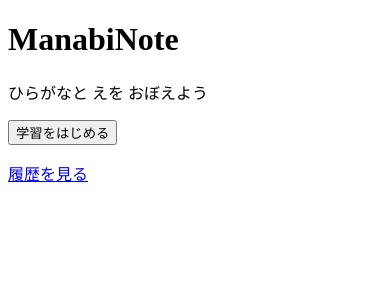
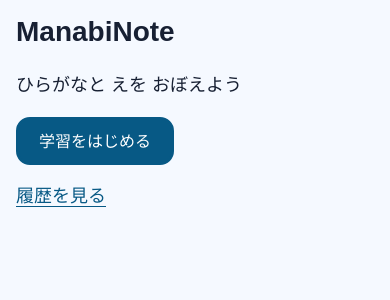
Before and after one commit to blackowlest-wq/ManabiNote, a React (Vite) app: page /quiz in a window 390 px wide. Shown: the top 300 px of the page. Built offline with nearby package versions, Linux system fonts and the light colour scheme.

Commit message:
style: add child friendly accessible layout

```diff
--- a/src/app/App.tsx
+++ b/src/app/App.tsx
@@ -1,5 +1,6 @@
 import { HashRouter } from 'react-router-dom'
 import { QuizSessionProvider } from '../features/quiz/QuizSessionProvider'
+import '../styles/global.css'
 import { AppRouter } from './router'
 
 export function App() {
--- a/src/features/question-types/kana-to-picture/components/KanaQuestion.tsx
+++ b/src/features/question-types/kana-to-picture/components/KanaQuestion.tsx
@@ -11,19 +11,10 @@ export type KanaQuestionProps = {
 export function KanaQuestion({ question, selectedChoiceId, disabled, onSelect }: KanaQuestionProps) {
   return (
     <section aria-label="かなの問題">
-      <style>{`
-        .kana-picture-choice:focus-visible {
-          outline: 4px solid #f59e0b;
-          outline-offset: 4px;
-        }
-        .kana-picture-choice:disabled {
-          opacity: 0.72;
-        }
-      `}</style>
-      <h2 style={{ color: '#0f172a', fontSize: 'clamp(4rem, 16vw, 7rem)', lineHeight: 1, margin: '0 0 2rem', textAlign: 'center' }}>
+      <h2 className="kana-question__kana">
         {question.kana}
       </h2>
-      <div style={{ display: 'grid', gap: '1rem', gridTemplateColumns: 'repeat(auto-fit, minmax(9rem, 1fr))' }}>
+      <div className="kana-question__choices">
         {question.choices.map((choice) => (
           <PictureChoice
             key={choice.id}
--- a/src/features/question-types/kana-to-picture/components/PictureChoice.tsx
+++ b/src/features/question-types/kana-to-picture/components/PictureChoice.tsx
@@ -16,20 +16,6 @@ export function PictureChoice({ choice, selected, disabled, onSelect }: PictureC
       aria-pressed={selected}
       disabled={disabled}
       onClick={() => onSelect(choice.id)}
-      style={{
-        alignItems: 'center',
-        background: selected ? '#e0f2fe' : '#ffffff',
-        border: selected ? '3px solid #0369a1' : '2px solid #94a3b8',
-        borderRadius: '1rem',
-        color: '#0f172a',
-        cursor: disabled ? 'default' : 'pointer',
-        display: 'flex',
-        flexDirection: 'column',
-        gap: '0.5rem',
-        minHeight: '12rem',
-        padding: '1rem',
-        width: '100%',
-      }}
     >
       <img src={choice.imageSrc} alt={choice.label} width="160" height="160" />
       <span>{choice.label}</span>
--- a/src/features/quiz/components/AnswerFeedback.tsx
+++ b/src/features/quiz/components/AnswerFeedback.tsx
@@ -5,7 +5,7 @@ export type AnswerFeedbackProps = {
 
 export function AnswerFeedback({ isCorrect, correctLabel }: AnswerFeedbackProps) {
   return (
-    <div role="status" aria-live="polite">
+    <div className="choice-feedback" role="status" aria-live="polite">
       {isCorrect ? (
         <p><span aria-hidden="true">✅</span> <span>正解！</span></p>
       ) : (
--- a/src/pages/HistoryPage/HistoryPage.tsx
+++ b/src/pages/HistoryPage/HistoryPage.tsx
@@ -1,13 +1,13 @@
 import { useState } from 'react'
 import { Link } from 'react-router-dom'
 import { loadHistory } from '../../features/history/model/historyStorage'
+import { PageLayout } from '../../shared/components/PageLayout'
 
 export function HistoryPage() {
   const [history] = useState(() => loadHistory())
 
   return (
-    <main>
-      <h1>学習履歴</h1>
+    <PageLayout title="学習履歴">
       {history.length === 0 ? (
         <p>まだ学習履歴がありません</p>
       ) : (
@@ -16,6 +16,6 @@ export function HistoryPage() {
         </ul>
       )}
       <Link to="/">ホームへ戻る</Link>
-    </main>
+    </PageLayout>
   )
 }
--- a/src/pages/HomePage/HomePage.tsx
+++ b/src/pages/HomePage/HomePage.tsx
@@ -1,5 +1,7 @@
 import { Link, useNavigate } from 'react-router-dom'
 import { useQuizSession } from '../../features/quiz/QuizSessionProvider'
+import { PageLayout } from '../../shared/components/PageLayout'
+import { PrimaryButton } from '../../shared/components/PrimaryButton'
 
 export function HomePage() {
   const navigate = useNavigate()
@@ -10,12 +12,11 @@ export function HomePage() {
   }
 
   return (
-    <main>
-      <h1>ManabiNote</h1>
+    <PageLayout title="ManabiNote">
       <p>ひらがなと えを おぼえよう</p>
-      <button type="button" onClick={handleStart}>学習をはじめる</button>
+      <PrimaryButton onClick={handleStart}>学習をはじめる</PrimaryButton>
       <p><Link to="/history">履歴を見る</Link></p>
       {error && <p role="alert">問題を読み込めませんでした。</p>}
-    </main>
+    </PageLayout>
   )
 }
--- a/src/pages/QuizPage/QuizPage.tsx
+++ b/src/pages/QuizPage/QuizPage.tsx
@@ -3,18 +3,20 @@ import { KanaQuestion } from '../../features/question-types/kana-to-picture/comp
 import { AnswerFeedback } from '../../features/quiz/components/AnswerFeedback'
 import { QuizProgress } from '../../features/quiz/components/QuizProgress'
 import { useQuizSession } from '../../features/quiz/QuizSessionProvider'
+import { PageLayout } from '../../shared/components/PageLayout'
+import { PrimaryButton } from '../../shared/components/PrimaryButton'
 
 export function QuizPage() {
   const navigate = useNavigate()
   const { session, lastAnswer, answer, nextQuestion, error } = useQuizSession()
 
   if (!session) {
-    return <main><p>学習を開始してください。</p><Link to="/">ホームへ戻る</Link></main>
+    return <PageLayout title="ひらがな れんしゅう"><p>学習を開始してください。</p><Link to="/">ホームへ戻る</Link></PageLayout>
   }
 
   const answerIndex = lastAnswer ? session.currentIndex - 1 : session.currentIndex
   const question = session.questions[answerIndex]
-  if (!question) return <main><p>問題を表示できません。</p><Link to="/">ホームへ戻る</Link></main>
+  if (!question) return <PageLayout title="ひらがな れんしゅう"><p>問題を表示できません。</p><Link to="/">ホームへ戻る</Link></PageLayout>
 
   const correctChoice = question.choices.find((choice) => choice.id === question.correctChoiceId)
   const handleNext = () => {
@@ -23,7 +25,7 @@ export function QuizPage() {
   }
 
   return (
-    <main>
+    <PageLayout title="ひらがな れんしゅう">
       <QuizProgress current={answerIndex + 1} total={session.questions.length} />
       <KanaQuestion
         question={question}
@@ -34,10 +36,10 @@ export function QuizPage() {
       {lastAnswer && correctChoice && (
         <>
           <AnswerFeedback isCorrect={lastAnswer.isCorrect} correctLabel={correctChoice.label} />
-          <button type="button" onClick={handleNext}>次の問題</button>
+          <PrimaryButton onClick={handleNext}>次の問題</PrimaryButton>
         </>
       )}
       {error && <p role="alert">{error.message}</p>}
-    </main>
+    </PageLayout>
   )
 }
--- a/src/pages/ResultPage/ResultPage.tsx
+++ b/src/pages/ResultPage/ResultPage.tsx
@@ -3,6 +3,7 @@ import { Link } from 'react-router-dom'
 import { appendHistory } from '../../features/history/model/historyStorage'
 import type { HistoryRecord } from '../../features/history/model/historyTypes'
 import { useQuizSession } from '../../features/quiz/QuizSessionProvider'
+import { PageLayout } from '../../shared/components/PageLayout'
 
 export function ResultPage() {
   const { result, savedResultId, markResultSaved } = useQuizSession()
@@ -22,13 +23,12 @@ export function ResultPage() {
   }, [result, savedResultId, markResultSaved])
 
   if (!result || !result.answers.length) {
-    return <main><p>結果を表示できません</p><Link to="/">ホームへ戻る</Link></main>
+    return <PageLayout title="けっか"><p>結果を表示できません</p><Link to="/">ホームへ戻る</Link></PageLayout>
   }
 
   const score = result.answers.filter((answer) => answer.isCorrect).length
   return (
-    <main>
-      <h1>けっか</h1>
+    <PageLayout title="けっか">
       <p>{score} / {result.questions.length}</p>
       <ul>
         {result.answers.map((answer) => (
@@ -39,6 +39,6 @@ export function ResultPage() {
       </ul>
       <p><Link to="/">もういちど</Link></p>
       <p><Link to="/history">履歴を見る</Link></p>
-    </main>
+    </PageLayout>
   )
 }
--- /dev/null
+++ b/src/shared/components/PageLayout.tsx
@@ -0,0 +1,17 @@
+import type { ReactNode } from 'react'
+
+export type PageLayoutProps = {
+  title: string
+  children: ReactNode
+}
+
+export function PageLayout({ title, children }: PageLayoutProps) {
+  return (
+    <main className="page-layout">
+      <div className="page-layout__content">
+        <h1>{title}</h1>
+        {children}
+      </div>
+    </main>
+  )
+}
--- /dev/null
+++ b/src/shared/components/PrimaryButton.tsx
@@ -0,0 +1,11 @@
+import { forwardRef, type ButtonHTMLAttributes } from 'react'
+
+export type PrimaryButtonProps = ButtonHTMLAttributes<HTMLButtonElement>
+
+export const PrimaryButton = forwardRef<HTMLButtonElement, PrimaryButtonProps>(
+  function PrimaryButton({ className, type = 'button', ...props }, ref) {
+    const classes = ['primary-button', className].filter(Boolean).join(' ')
+
+    return <button ref={ref} type={type} className={classes} data-focus-ring="true" {...props} />
+  },
+)
--- /dev/null
+++ b/src/styles/global.css
@@ -0,0 +1,146 @@
+:root {
+  color: #172033;
+  background: #f5f9ff;
+  font-family: 'Hiragino Kaku Gothic ProN', 'Yu Gothic', Meiryo, sans-serif;
+  font-synthesis: none;
+  line-height: 1.5;
+  text-rendering: optimizeLegibility;
+}
+
+* {
+  box-sizing: border-box;
+}
+
+html {
+  min-width: 320px;
+}
+
+body {
+  margin: 0;
+  min-width: 320px;
+  min-height: 100vh;
+}
+
+button,
+a {
+  font: inherit;
+}
+
+a {
+  color: #075985;
+  font-weight: 700;
+  text-underline-offset: 0.2em;
+}
+
+a:focus-visible,
+button:focus-visible {
+  outline: 4px solid #f59e0b;
+  outline-offset: 4px;
+}
+
+.page-layout {
+  min-height: 100vh;
+  padding: clamp(1rem, 4vw, 3rem);
+}
+
+.page-layout__content {
+  width: min(100%, 62rem);
+  margin: 0 auto;
+}
+
+.page-layout h1 {
+  margin: 0 0 1.5rem;
+  color: #172033;
+  font-size: clamp(1.75rem, 7vw, 3rem);
+  line-height: 1.15;
+  overflow-wrap: anywhere;
+}
+
+.page-layout p {
+  font-size: 1.125rem;
+}
+
+.primary-button {
+  min-height: 3rem;
+  border: 3px solid #075985;
+  border-radius: 0.875rem;
+  padding: 0.7rem 1.25rem;
+  background: #075985;
+  color: #ffffff;
+  cursor: pointer;
+  font-weight: 800;
+  line-height: 1.2;
+}
+
+.primary-button:hover:not(:disabled) {
+  background: #0c4a6e;
+}
+
+.primary-button:disabled {
+  cursor: not-allowed;
+  opacity: 0.62;
+}
+
+.kana-question__kana {
+  margin: 0 0 2rem;
+  color: #172033;
+  font-size: clamp(4rem, 16vw, 7rem);
+  line-height: 1;
+  text-align: center;
+}
+
+.kana-question__choices {
+  display: grid;
+  grid-template-columns: repeat(auto-fit, minmax(min(100%, 9rem), 1fr));
+  gap: 1rem;
+}
+
+.kana-picture-choice {
+  min-height: 12rem;
+  width: 100%;
+  align-items: center;
+  border: 2px solid #334155;
+  border-radius: 1rem;
+  padding: 1rem;
+  background: #ffffff;
+  color: #172033;
+  cursor: pointer;
+  display: flex;
+  flex-direction: column;
+  gap: 0.5rem;
+  font-weight: 700;
+}
+
+.kana-picture-choice[aria-pressed='true'] {
+  border-width: 3px;
+  border-color: #075985;
+  background: #e0f2fe;
+}
+
+.kana-picture-choice:disabled {
+  cursor: default;
+  opacity: 0.72;
+}
+
+.kana-picture-choice img {
+  max-width: 100%;
+  height: auto;
+}
+
+.choice-feedback {
+  margin: 1.5rem 0;
+  border-radius: 0.75rem;
+  padding: 0.75rem 1rem;
+  background: #ffffff;
+  font-weight: 700;
+}
+
+@media (max-width: 26rem) {
+  .page-layout {
+    padding: 1rem;
+  }
+
+  .kana-question__choices {
+    grid-template-columns: 1fr;
+  }
+}
```
Also changed, not shown: .superpowers/sdd/2026-07-30-hiragana-learning-app-implementation/task-7-report.md (added), 2 other files (tests, documents, lock files or other folders).
